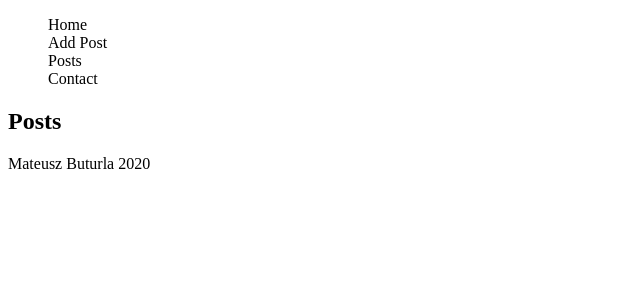
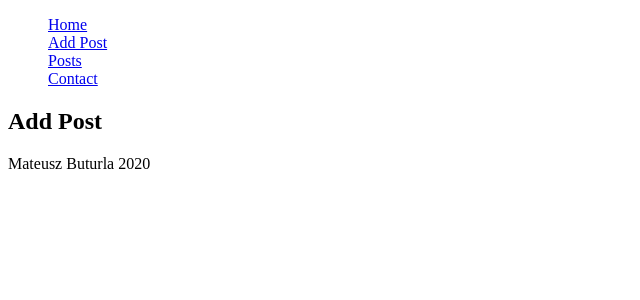
Before and after one commit to mateuszbuturla/blog.app, a React (Create React App) app in the folder client/: page /addpost in a window 1280 px wide. Shown: the top 300 px of the page, without its empty margins (0-640 px from the left). Built offline with nearby package versions, Linux system fonts and the light colour scheme.

Commit message:
add react-router-dom and create subpages

```diff
--- a/client/package.json
+++ b/client/package.json
@@ -8,6 +8,7 @@
     "@testing-library/user-event": "^7.2.1",
     "react": "^16.12.0",
     "react-dom": "^16.12.0",
+    "react-router-dom": "^5.1.2",
     "react-scripts": "3.3.0"
   },
   "scripts": {
--- a/client/src/App.js
+++ b/client/src/App.js
@@ -1,11 +1,30 @@
 import React from 'react';
+import { BrowserRouter, Switch, Route } from 'react-router-dom';
 
 import Home from './view/Home';
+import AddPost from './view/AddPost';
+import Posts from './view/Posts';
+import Contact from './view/Contact';
 
 const App = () => {
   return (
     <div className="App">
-      <Home />
+      <BrowserRouter>
+        <Switch>
+          <Route path="/contact">
+            <Contact />
+          </Route>
+          <Route path="/posts">
+            <Posts />
+          </Route>
+          <Route path="/addpost">
+            <AddPost />
+          </Route>
+          <Route path="/">
+            <Home />
+          </Route>
+        </Switch>
+      </BrowserRouter>
     </div>
   );
 }
--- /dev/null
+++ b/client/src/view/AddPost.js
@@ -0,0 +1,16 @@
+import React from 'react';
+
+import Nav from './nav/Nav';
+import Footer from './footer/Footer';
+
+const AddPost = () => {
+    return (
+        <React.Fragment>
+            <Nav />
+            <h2>Add Post</h2>
+            <Footer />
+        </React.Fragment>
+    );
+}
+
+export default AddPost;
--- /dev/null
+++ b/client/src/view/Contact.js
@@ -0,0 +1,16 @@
+import React from 'react';
+
+import Nav from './nav/Nav';
+import Footer from './footer/Footer';
+
+const Contact = () => {
+    return (
+        <React.Fragment>
+            <Nav />
+            <h2>Contact</h2>
+            <Footer />
+        </React.Fragment>
+    );
+}
+
+export default Contact;
--- /dev/null
+++ b/client/src/view/Posts.js
@@ -0,0 +1,16 @@
+import React from 'react';
+
+import Nav from './nav/Nav';
+import Footer from './footer/Footer';
+
+const Posts = () => {
+    return (
+        <React.Fragment>
+            <Nav />
+            <h2>Posts</h2>
+            <Footer />
+        </React.Fragment>
+    );
+}
+
+export default Posts;
--- a/client/src/view/nav/Nav.js
+++ b/client/src/view/nav/Nav.js
@@ -1,14 +1,15 @@
 import React from 'react';
+import { Link } from 'react-router-dom';
 import './nav.css';
 
 const Nav = () => {
     return (
         <nav>
             <ul>
-                <li>Home</li>
-                <li>Add Post</li>
-                <li>Posts</li>
-                <li>Contact</li>
+                <li><Link to="/">Home</Link></li>
+                <li><Link to="/addpost">Add Post</Link></li>
+                <li><Link to="/posts">Posts</Link></li>
+                <li><Link to="/contact">Contact</Link></li>
             </ul>
         </nav>
     );
```
Also changed, not shown: 1 other file (tests, documents, lock files or other folders).
